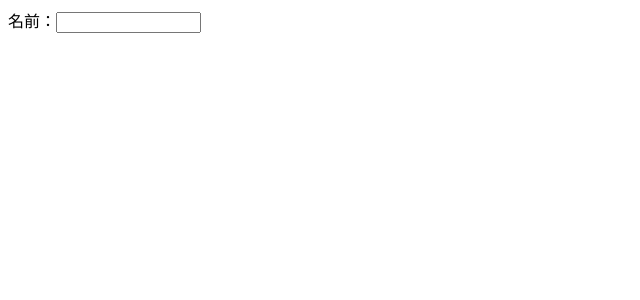
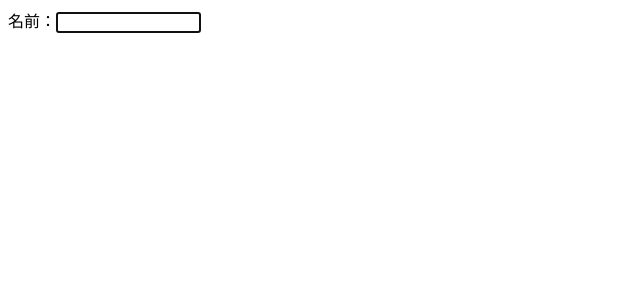
Before and after one commit to Yuma0309/Study-React, a React (Create React App) app in the folder React_sample_Yuma/my-react/: page / in a window 1280 px wide. Shown: the top 300 px of the page, without its empty margins (0-640 px from the left). Built offline with nearby package versions, Linux system fonts and the light colour scheme.

Commit message:
リスト7-2-8までの動作を確認

```diff
--- a/React_sample_Yuma/my-react/src/chap07/MyTextBox.js
+++ b/React_sample_Yuma/my-react/src/chap07/MyTextBox.js
@@ -1,8 +1,10 @@
-export default function MyTextBox({ label, ref }) {
-  return (
-    <label>
-      {label}：
-      <input type="text" size="15" ref={ref} />
-    </label>
-  );
-}
+import { forwardRef } from "react";
+
+const MyTextBox = forwardRef(({ label }, ref) => (
+  <label>
+    {label}：
+    <input type="text" size="15" ref={ref} />
+  </label>
+));
+
+export default MyTextBox;
```
